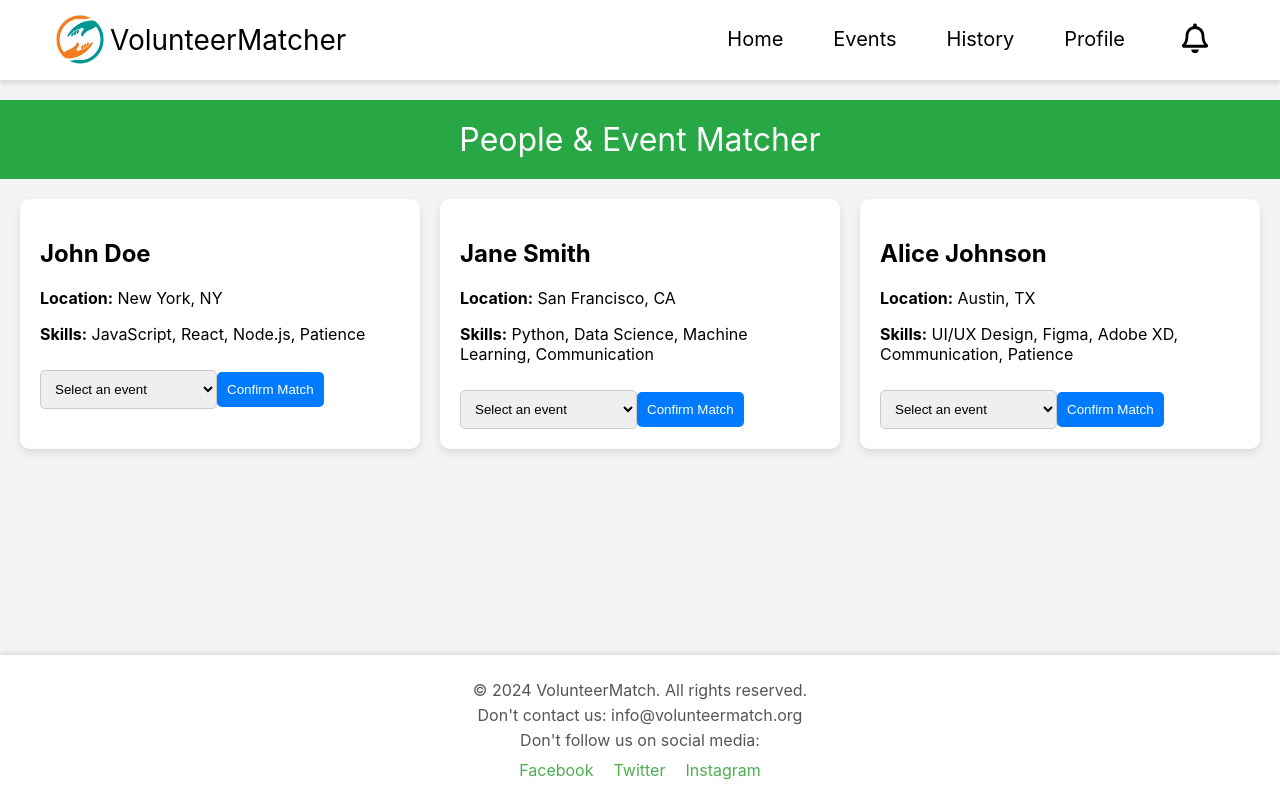
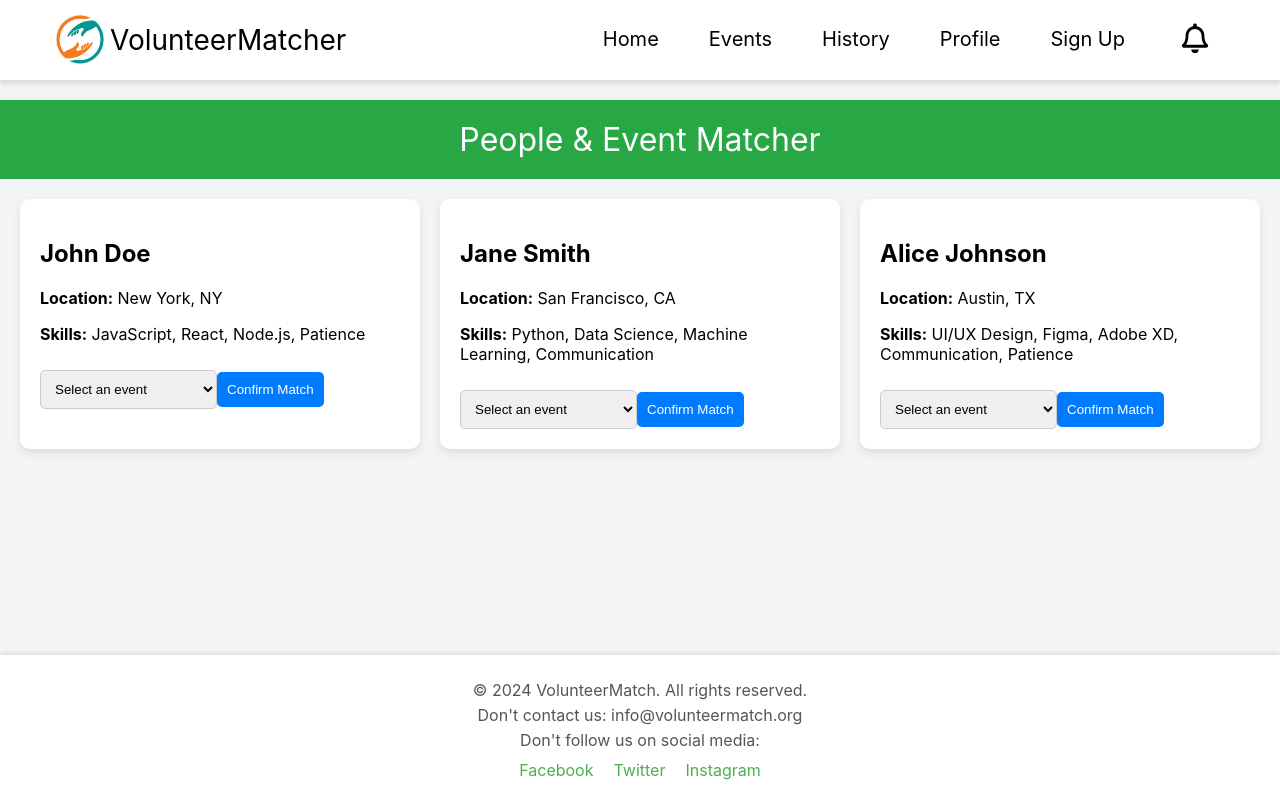
Before and after one commit to Ryan-Gunawan/COSC-4353, a React (Vite) app in the folder frontend/: page /eventmatch in a window 1280 px wide. Built offline with nearby package versions, Linux system fonts and the light colour scheme.

Commit message:
added signup to navbar

```diff
--- a/frontend/src/components/Navbar/Navbar.jsx
+++ b/frontend/src/components/Navbar/Navbar.jsx
@@ -29,6 +29,7 @@ const Navbar = () => {
                     <li><a href="/eventlist">Events</a></li>
                     <li><a href="/volunteerhistory/">History</a></li>
                     <li><a href="/userprofile/">Profile</a></li>
+                    <li><a href="/">Sign Up</a></li>
                     <li><a href="/notifications/"><NotificationBell /></a></li>
                 </ul>
             </nav>
```
